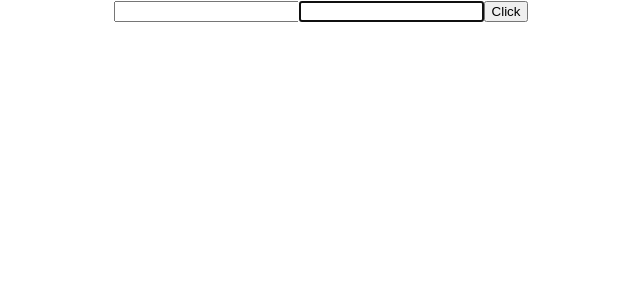
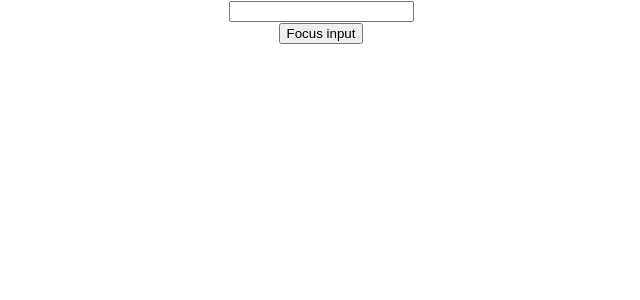
Before and after one commit to DanielBrito/react-js-studies, a React (Create React App) app in the folder hello-world/: page / in a window 1280 px wide. Shown: the top 300 px of the page, without its empty margins (319-959 px from the left). Built offline with nearby package versions, Linux system fonts and the light colour scheme.

Commit message:
Refs with Class Compoments

```diff
--- a/hello-world/src/App.js
+++ b/hello-world/src/App.js
@@ -1,13 +1,13 @@
 import React, {Component} from 'react'
 import './App.css';
-import RefsDemo from './components/RefsDemo';
+import FocusInput from './components/FocusInput';
 
 class App extends Component {
 
     render(){
         return(
             <div className="App">
-                <RefsDemo/>
+                <FocusInput/>
             </div>
         )
     }
--- /dev/null
+++ b/hello-world/src/components/FocusInput.js
@@ -0,0 +1,26 @@
+import React, { Component } from 'react'
+import Input from './Input'
+
+class FocusInput extends Component {
+
+    constructor(props) {
+        super(props)
+
+        this.componentRef = React.createRef()
+    }
+
+    clickHandler = () => {
+        this.componentRef.current.focusInput()
+    }
+
+    render() {
+        return (
+            <div>
+                <Input ref={this.componentRef}/>
+                <button onClick={this.clickHandler}>Focus input</button>
+            </div>
+        )
+    }
+}
+
+export default FocusInput
--- /dev/null
+++ b/hello-world/src/components/Input.js
@@ -0,0 +1,24 @@
+import React, { Component } from 'react'
+
+class Input extends Component {
+
+    constructor(props) {
+        super(props)
+
+        this.inputRef = React.createRef()
+    }
+
+    focusInput(){
+        this.inputRef.current.focus()
+    }
+
+    render() {
+        return (
+            <div>
+                <input type="text" ref={this.inputRef}/>
+            </div>
+        )
+    }
+}
+
+export default Input
```
